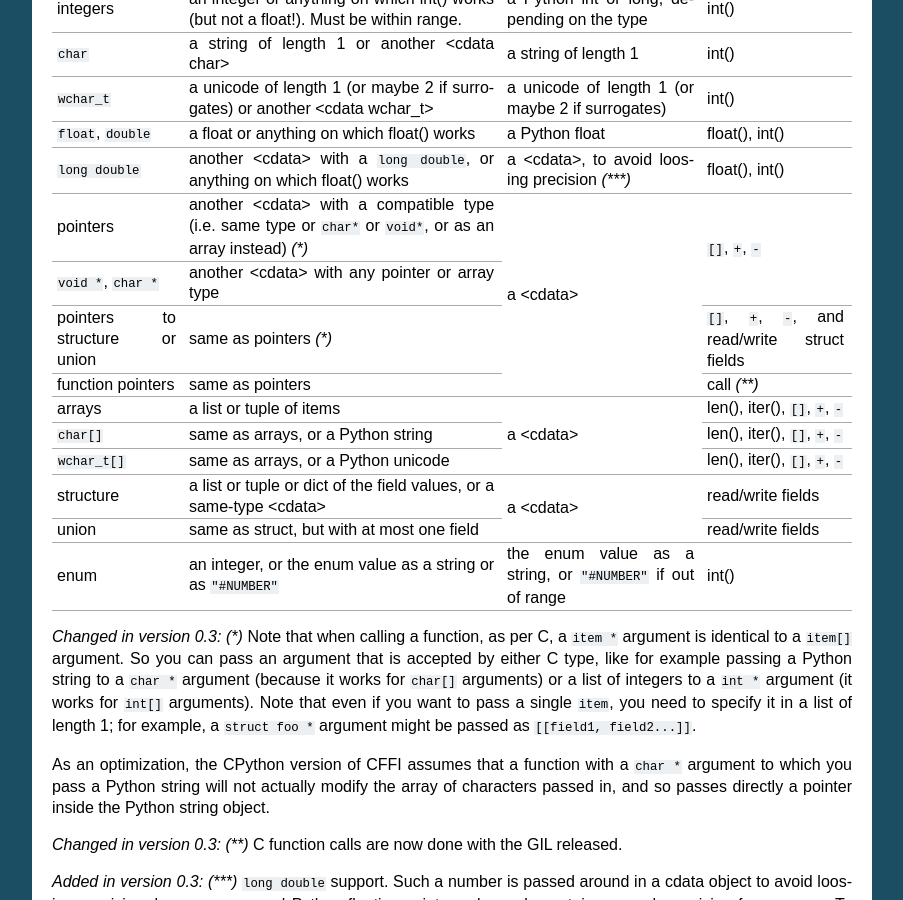
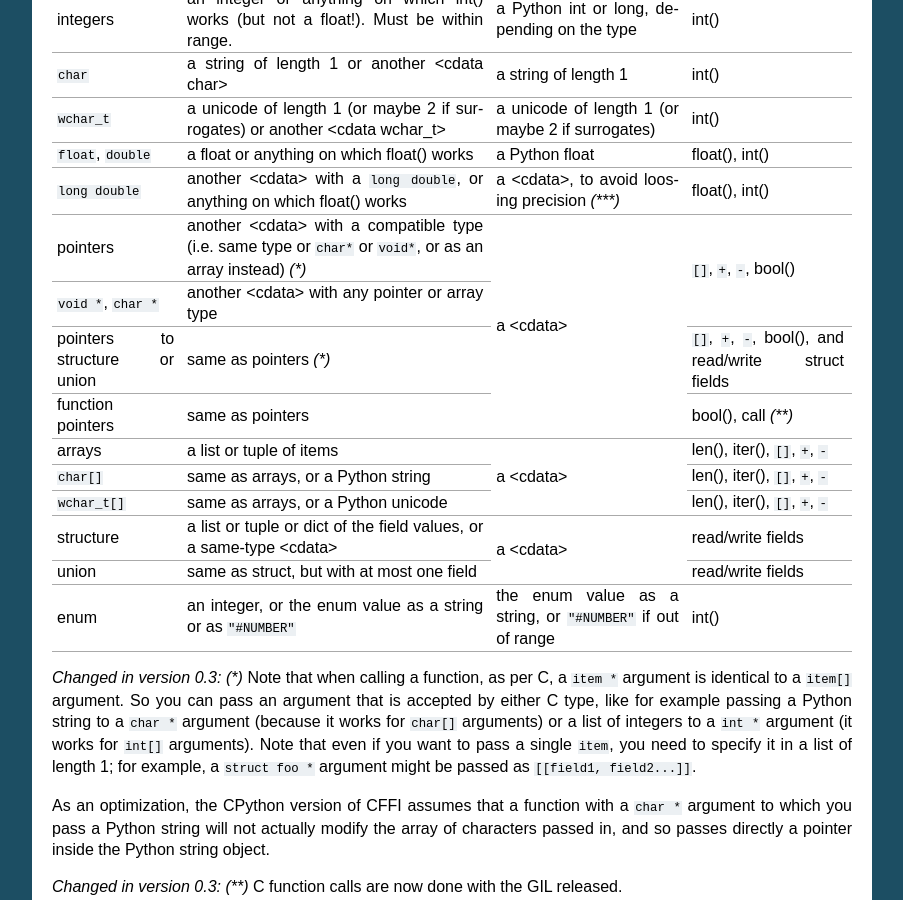
Before and after one commit to python-cffi/cffi, a Sphinx documentation site: the page built from doc/source/index.rst, in a window 1280 px wide and 900 px high, scrolled down 16428 px. Shown: the whole window, without its empty margins (198-1101 px from the left). Built offline with Sphinx 7.4.7, drawn with Linux system fonts in a browser that asks for light colours.

Commit message:
Document bool() on pointers.

```diff
--- a/doc/source/index.rst
+++ b/doc/source/index.rst
@@ -1224,7 +1224,7 @@ allowed.
 |               | float() works          |                  |                |
 +---------------+------------------------+------------------+----------------+
 |  pointers     | another <cdata> with   | a <cdata>        | ``[]``, ``+``, |
-|               | a compatible type (i.e.|                  | ``-``          |
+|               | a compatible type (i.e.|                  | ``-``, bool()  |
 |               | same type or ``char*`` |                  |                |
 |               | or ``void*``, or as an |                  |                |
 |               | array instead) `(*)`   |                  |                |
@@ -1233,13 +1233,13 @@ allowed.
 |  ``char *``   | any pointer or array   |                  |                |
 |               | type                   |                  |                |
 +---------------+------------------------+                  +----------------+
-|  pointers to  | same as pointers `(*)` |                  | ``[]``,        |
-|  structure or |                        |                  | ``+``, ``-``,  |
+|  pointers to  | same as pointers `(*)` |                  | ``[]``, ``+``, |
+|  structure or |                        |                  | ``-``, bool(), |
 |  union        |                        |                  | and read/write |
 |               |                        |                  | struct fields  |
 +---------------+------------------------+                  +----------------+
-| function      | same as pointers       |                  | call `(**)`    |
-| pointers      |                        |                  |                |
+| function      | same as pointers       |                  | bool(),        |
+| pointers      |                        |                  | call `(**)`    |
 +---------------+------------------------+------------------+----------------+
 |  arrays       | a list or tuple of     | a <cdata>        | len(), iter(), |
 |               | items                  |                  | ``[]``,        |
```
